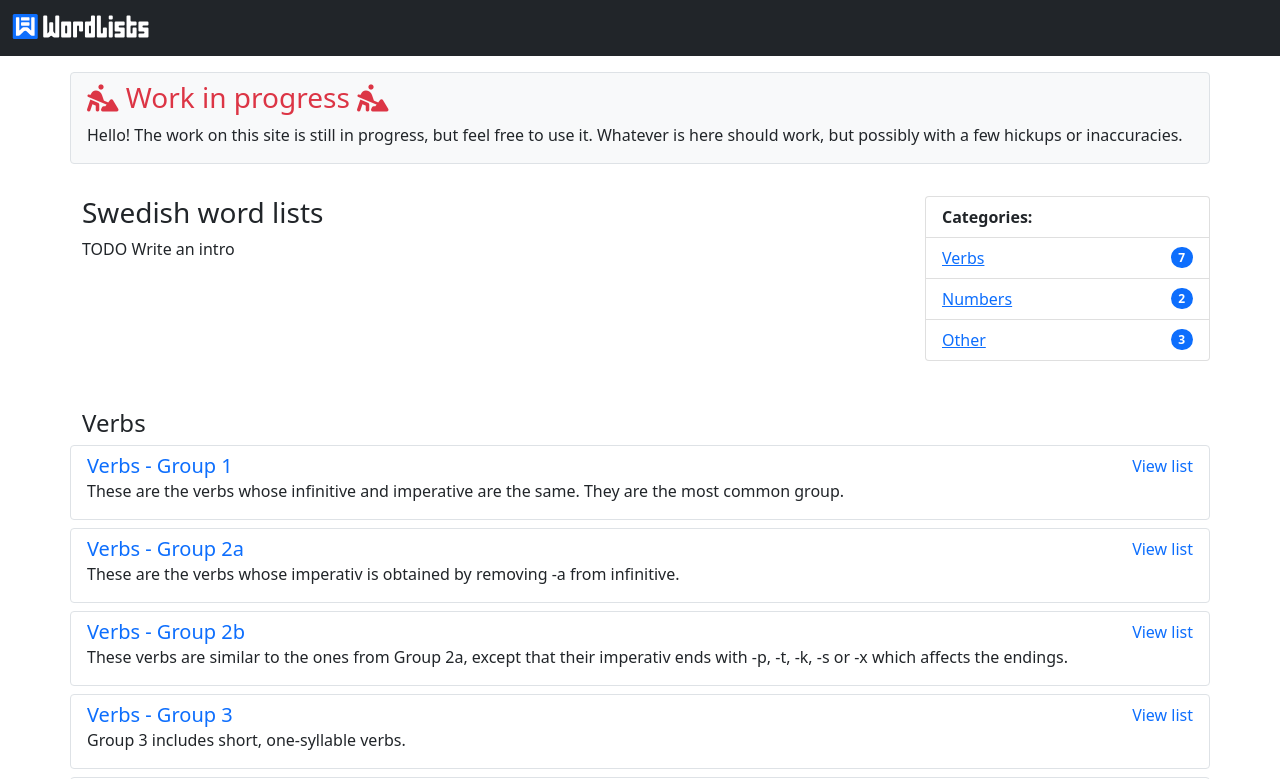
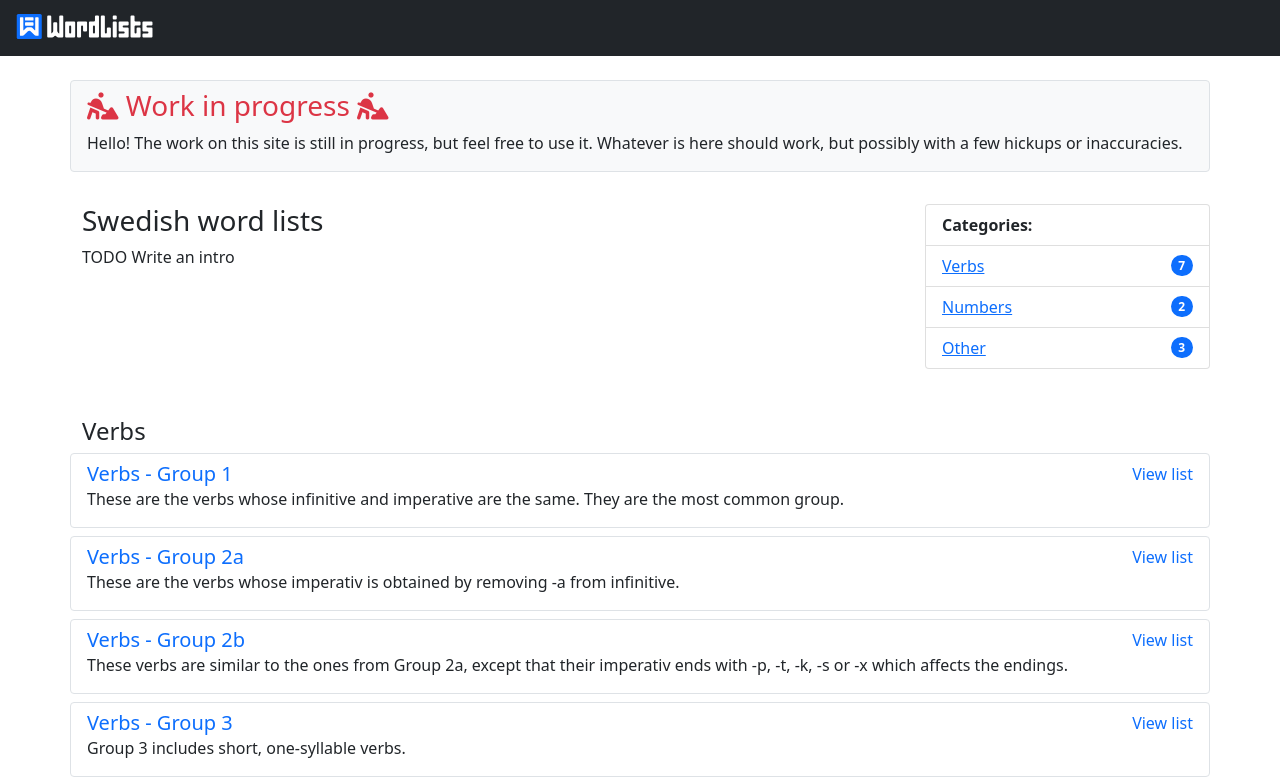
Before and after one commit to redant333/word-lists, a website: page src/html/index.html in a window 1280 px wide. Shown: the top 779 px of the page. Drawn offline with nearby package versions, Linux system fonts and the light colour scheme; files that its build step writes are made by us from their sources.

Commit message:
Fix navbar being larger than body

```diff
--- a/src/html/elements/navbar.html
+++ b/src/html/elements/navbar.html
@@ -1,9 +1,7 @@
-<div class="row pb-3">
-    <nav class="navbar navbar-dark navbar-expand-lg  bg-dark">
-        <div class="container-fluid ps-2">
-            <a class="navbar-brand" href="/word-lists/">
-                <img src="/word-lists/img/logo_with_name.svg" alt="Logo" width="148" height="25" class="d-inline-block align-text-top">
-            </a>
-        </div>
-    </nav>
-</div>
+<nav class="navbar navbar-dark navbar-expand-lg mb-4 bg-dark">
+    <div class="container-fluid">
+        <a class="navbar-brand" href="/word-lists/">
+            <img src="/word-lists/img/logo_with_name.svg" alt="Logo" width="148" height="25" class="d-inline-block align-text-top">
+        </a>
+    </div>
+</nav>
```
Also changed, not shown: index.html (+1 -1 lines), list.html (+1 -1 lines), practice.html (+1 -1 lines).
